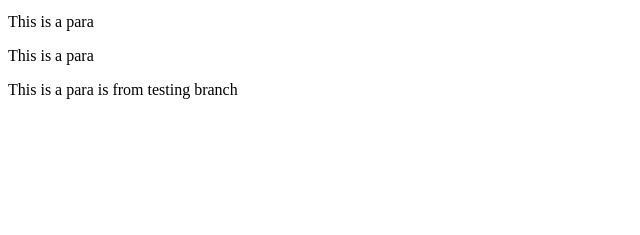
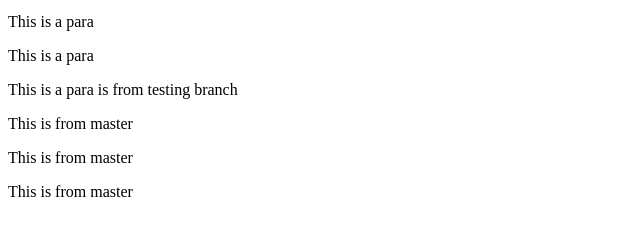
Before and after one commit to bhuvaneshwari22/Git-Demo-a, a plain HTML site: page index.html in a window 1280 px wide. Shown: the part 101-336 px from the top of the page, without its empty margins (0-640 px from the left). Drawn offline with Linux system fonts and the light colour scheme.

Commit message:
index.html modified from master

```diff
--- a/index.html
+++ b/index.html
@@ -12,5 +12,8 @@
     <p>This is a para</p>
     <p>This is a para</p>
     <p>This is a para is from testing branch</p>
+    <p>This is from master</p>
+    <p>This is from master</p>
+    <p>This is from master</p>
 </body>
 </html>
```
